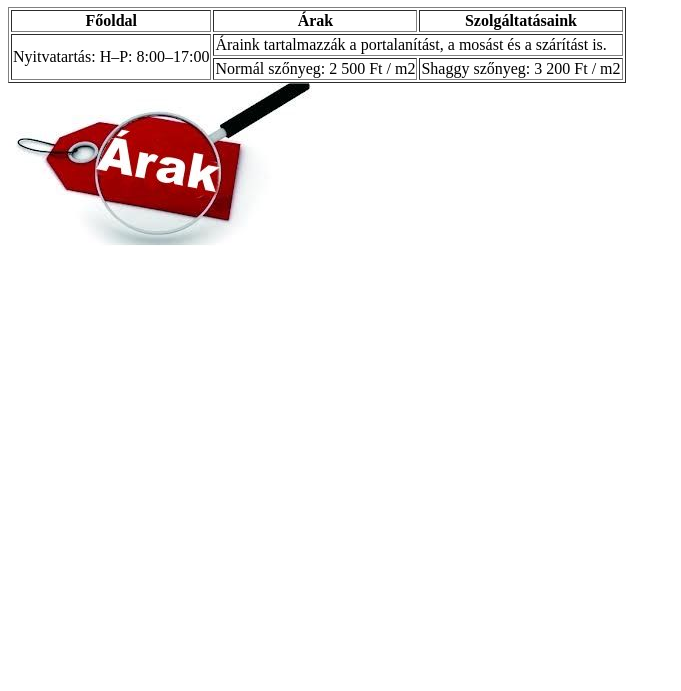
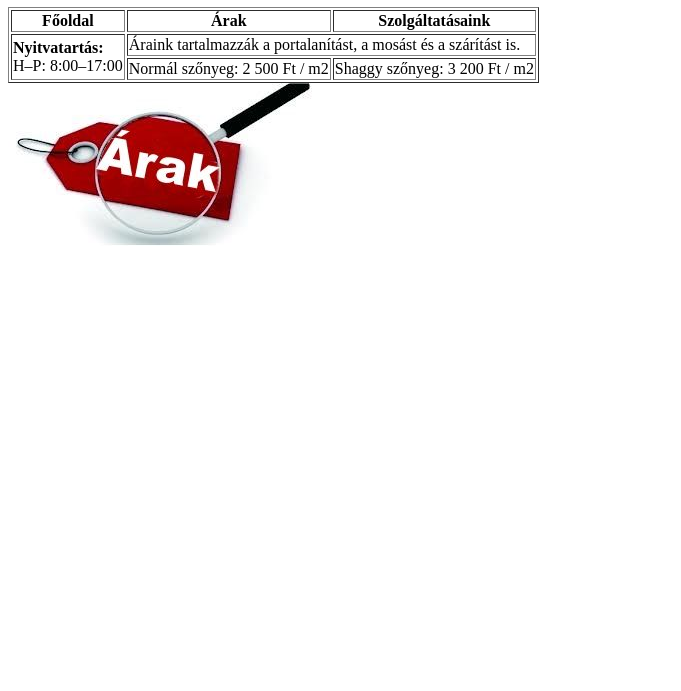
Before and after one commit to Osandpeti/szonyeg, a plain HTML site: page arak.html in a window 1280 px wide. Shown: the part 109-800 px from the top of the page, without its empty margins (0-681 px from the left). Drawn offline with Linux system fonts and the light colour scheme.

Commit message:
nyitvatartás

```diff
--- a/arak.html
+++ b/arak.html
@@ -23,7 +23,7 @@
 		</thead>
 		<tbody>
 			<tr>
-				<td rowspan="2">Nyitvatartás: H–P: 8:00–17:00</td>
+				<td rowspan="2"><b>Nyitvatartás:</b> <br> H–P: 8:00–17:00</td>
 				<td colspan="2">Áraink tartalmazzák a portalanítást, a mosást és a szárítást is.</td>
 
 			</tr>
```
